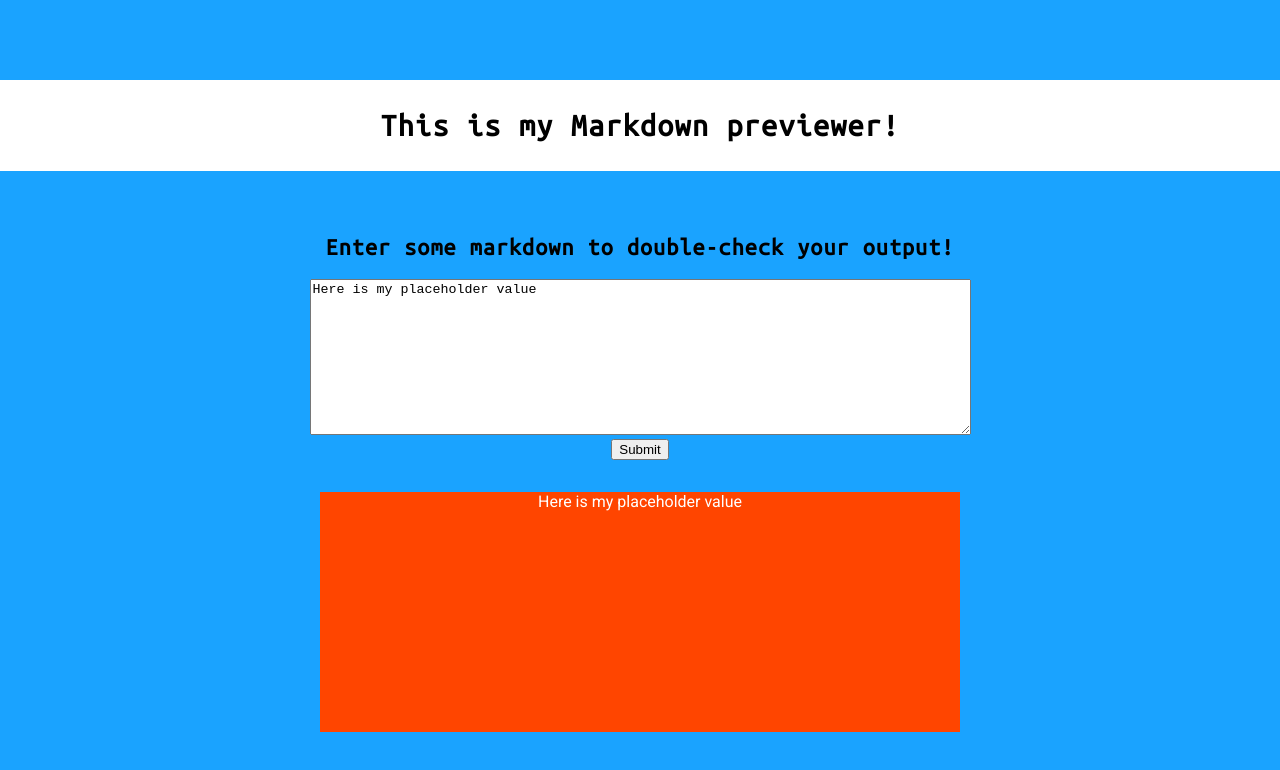
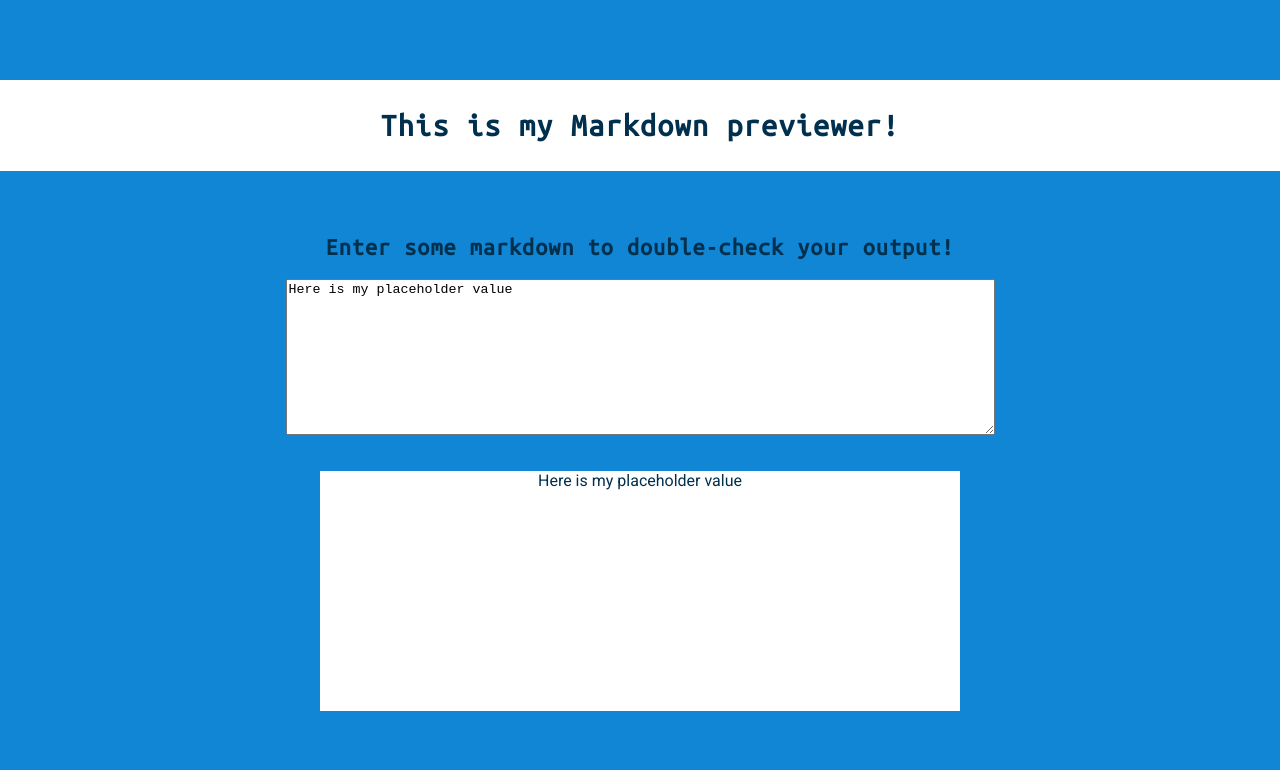
Before and after one commit to dylanesque/ReactMarkdown, a React (Create React App) app: page / in a window 1280 px wide. Shown: the top 770 px of the page. Built offline with nearby package versions, Linux system fonts and the light colour scheme.

Commit message:
Refactored colors, simplified functionality

```diff
--- a/src/App.css
+++ b/src/App.css
@@ -1,6 +1,6 @@
 html, body {
   box-sizing: border-box;
-  background-color: #1aa3ff;
+  background-color: #1086d4;
   color: #fff;
   margin: 0;
   padding: 0;
@@ -10,7 +10,7 @@ html, body {
 
 h1, h2 {
   font-family: 'Ubuntu Mono', monospace;
-  color: #000;
+  color: #01304e;
   letter-spacing: 1.3px;
 }
 
@@ -30,7 +30,8 @@ texarea {
 }
 
 #preview {
-  background-color: orangered;
+  background-color: #fff;
+  color: #01304e;
   width: 40rem;
   height: 15rem;
   margin: 2rem auto 0 auto;
--- a/src/App.js
+++ b/src/App.js
@@ -11,16 +11,10 @@ class App extends Component {
     }
 
     this.handleChange = this.handleChange.bind(this);
-    this.handleSubmit = this.handleSubmit.bind(this);
   }
 
   handleChange(event) {
     this.setState({value: event.target.value});
-  }
-
-  handleSubmit(event) {
-    alert('Text was submitted to be previewed ' + this.state.value);
-    event.preventDefault();
   }
 
   render() {
@@ -34,15 +28,13 @@ class App extends Component {
         <div>
       <h2>Enter some markdown to double-check your output!</h2>
 
-      <form onSubmit={ this.handleSubmit }>
+      <form>
       <textarea
         value={this.state.value}
         onChange={this.handleChange}
         id="editor"
         rows="10"
-        cols="80" />
-        <br/>
-        <input type="submit" value="Submit" />
+        cols="86" />
         </form>
       </div>
 
--- a/src/index.css
+++ /dev/null
@@ -1,5 +0,0 @@
-body {
-  margin: 0;
-  padding: 0;
-  font-family: sans-serif;
-}
--- a/src/index.js
+++ b/src/index.js
@@ -1,6 +1,5 @@
 import React from 'react';
 import ReactDOM from 'react-dom';
-import './index.css';
 import App from './App';
 import registerServiceWorker from './registerServiceWorker';
 
```
Also changed, not shown: package.json (line endings or trailing spaces), 2 other files (tests, documents, lock files or other folders).
